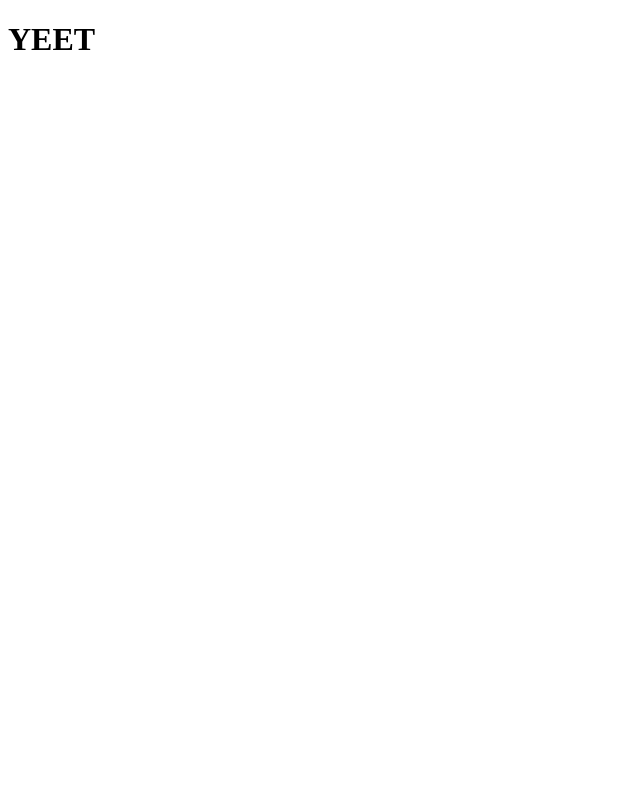
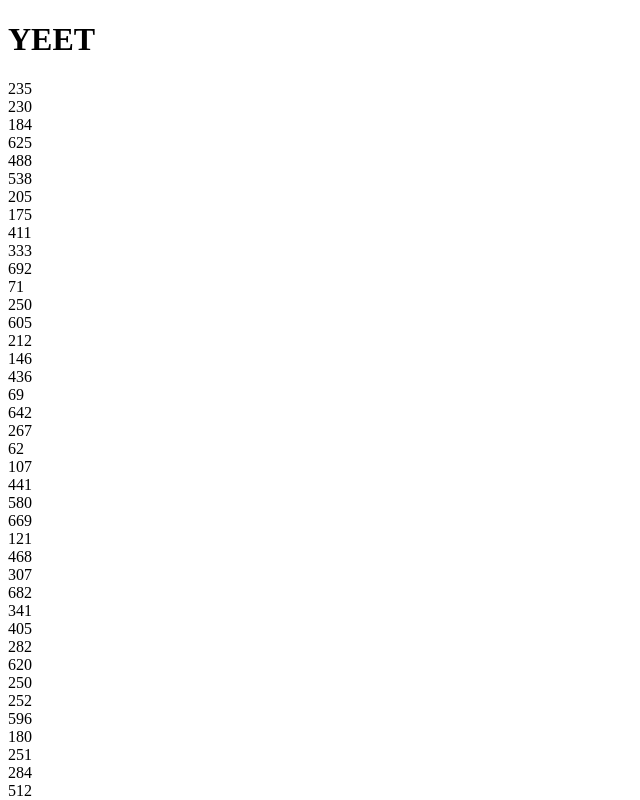
Before and after one commit to ho-tonym/sorting-visualizer, a React (Create React App) app: page / in a window 1280 px wide. Shown: the top 800 px of the page, without its empty margins (0-640 px from the left). Built offline with nearby package versions, Linux system fonts and the light colour scheme.

Commit message:
show values on screen

```diff
--- a/src/components/SortVisualizer/SortVisualizer.jsx
+++ b/src/components/SortVisualizer/SortVisualizer.jsx
@@ -28,8 +28,15 @@ class SortVisualizer extends React.Component {
 
   render() {
     return (
-      <div className="array-container">
+      <div className="sort-visualizer">
         <h1>YEET</h1>
+        {this.state.array.map((value, id) => (
+          <div
+            key={id}
+>
+            {value}
+          </div>
+        ))}
       </div>
     );
   }
```
